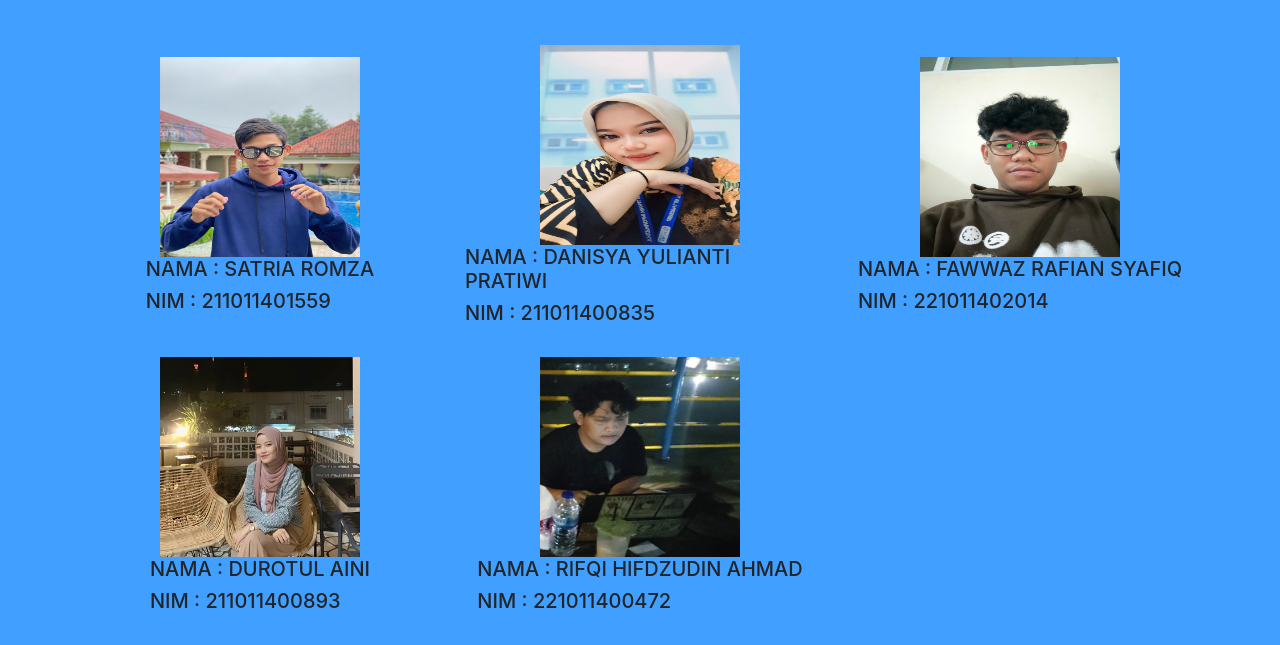
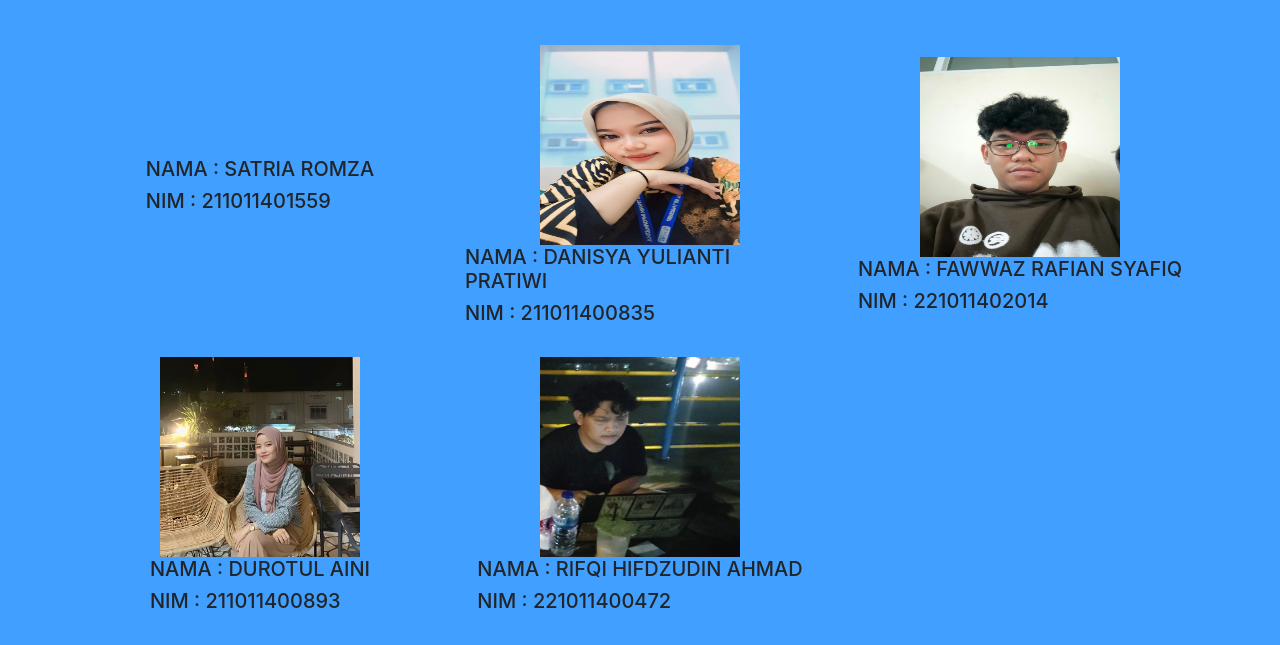
Before and after one commit to SatriaSatriaR/fifteen-delivery.github.io, a plain HTML site: page Fifteen_Team.html in a window 1280 px wide. Shown: the part 249-894 px from the top of the page. Drawn offline with nearby package versions, Linux system fonts and the light colour scheme.

Commit message:
perubahan

```diff
--- a/Fifteen_Team.html
+++ b/Fifteen_Team.html
@@ -57,7 +57,7 @@
             <div class="row">
                 <div class="col-lg-4 col-foto-team">
                     <!-- <div class="foto-profil satria"></div> -->
-                    <img src="./assets/img/satria.jpg">
+                    <!-- <img src="./assets/img/satria.jpg"> -->
                     <div class="col-lg-4-text-">
                         <h5>NAMA : SATRIA ROMZA</h5>
                         <h5>NIM : 211011401559</h5><br>
```
